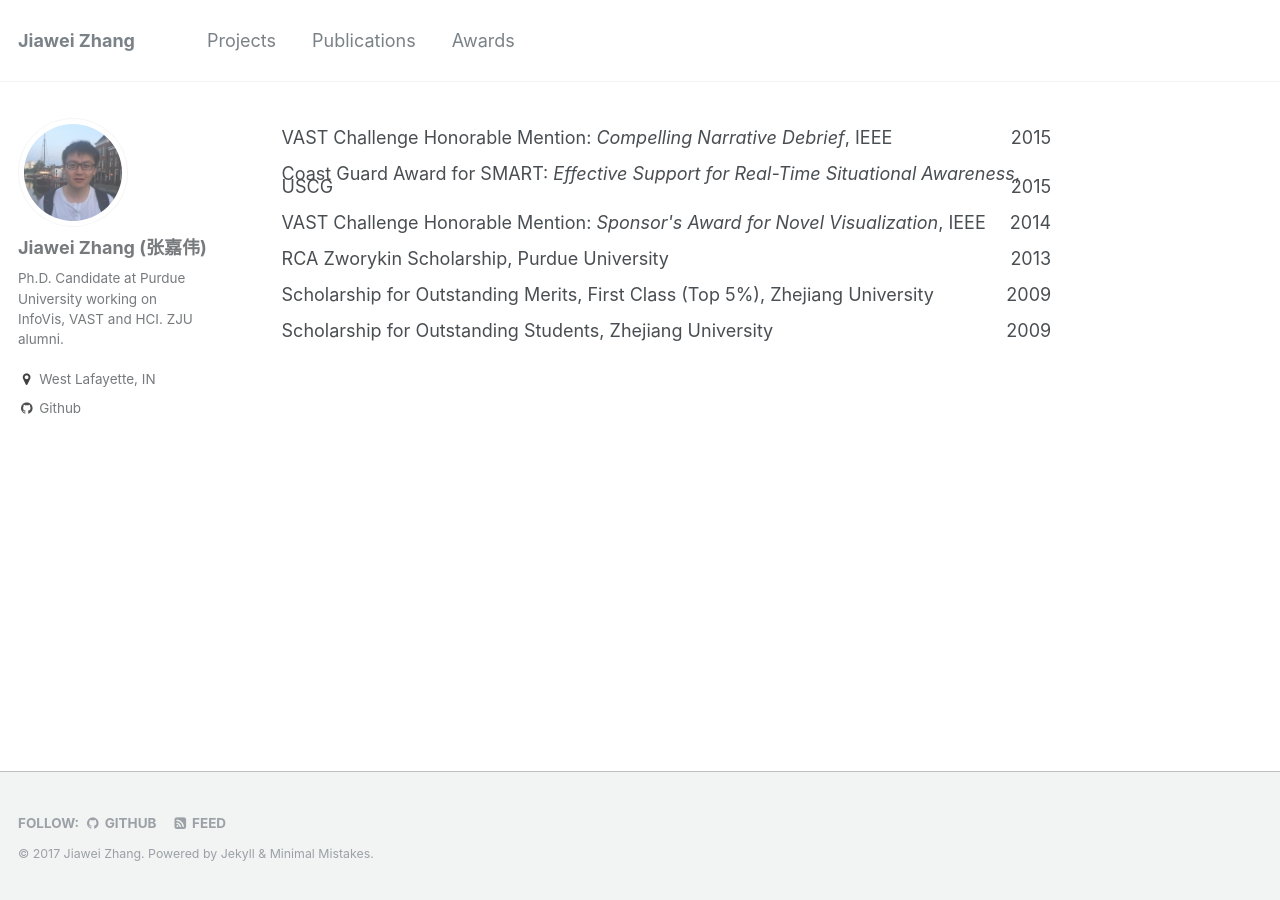
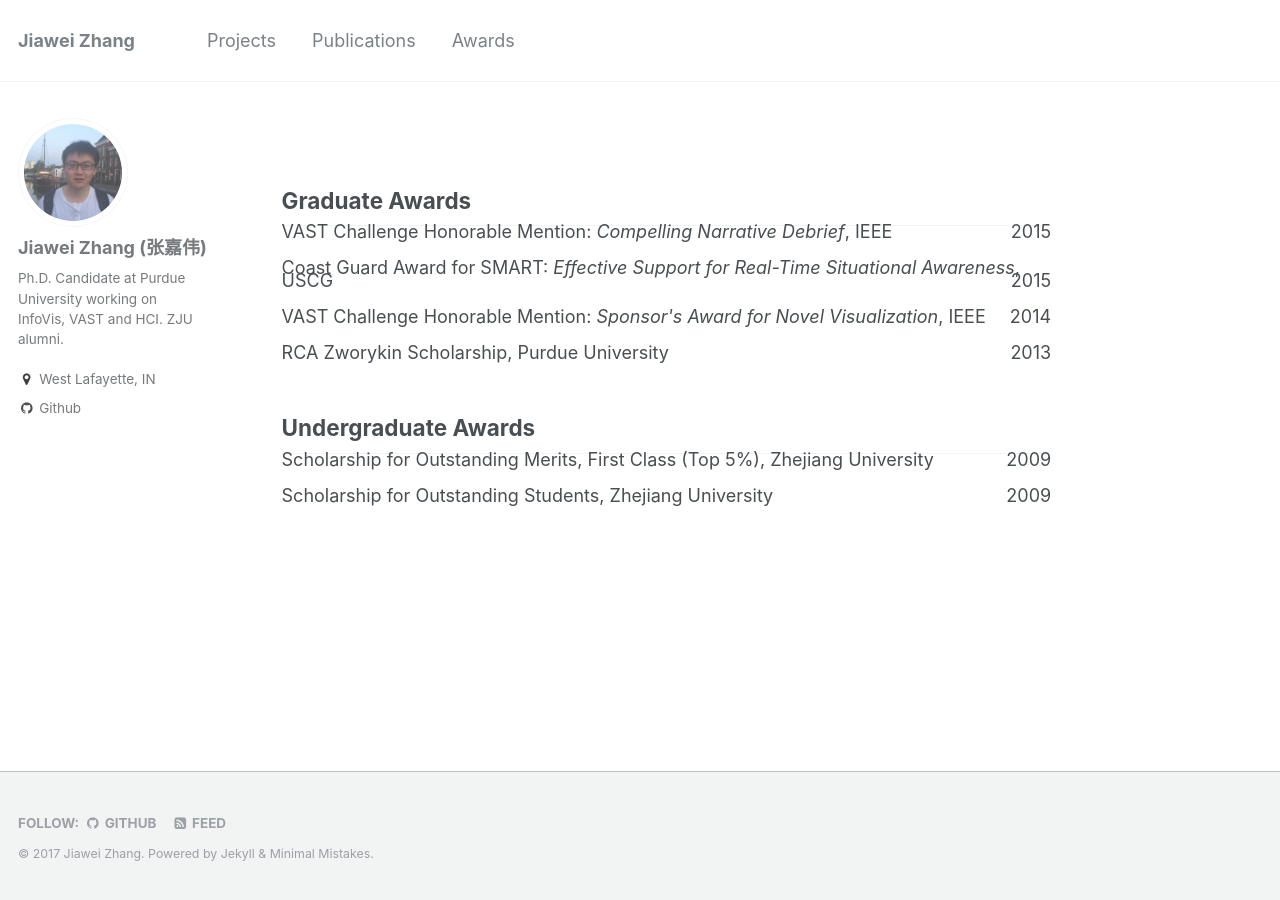
Before and after one commit to rivulet-zhang/rivulet-zhang.github.io, a Jekyll site: the page built from _pages/awards.md, in a window 1280 px wide. Built offline with Jekyll 4.4.1, drawn with Linux system fonts in a browser that asks for light colours.

Commit message:
initial commit

```diff
--- a/_pages/awards.md
+++ b/_pages/awards.md
@@ -6,6 +6,7 @@
 permalink: /awards.html
 ---
 
+<h2 style="margin-bottom:0px;padding-top:10px;">Graduate Awards</h2>
 <p style="text-align:left; line-height:70%">
 VAST Challenge Honorable Mention: <i>Compelling Narrative Debrief</i>, IEEE
 <span style="float:right;">2015</span>
@@ -22,6 +23,8 @@
 RCA Zworykin Scholarship, Purdue University
 <span style="float:right;">2013</span>
 </p>
+
+<h2 style="margin-bottom:0px;padding-top:10px;">Undergraduate Awards</h2>
 <p style="text-align:left; line-height:70%">
 Scholarship for Outstanding Merits, First Class (Top 5&#37;), Zhejiang University
 <span style="float:right;">2009</span>
```
